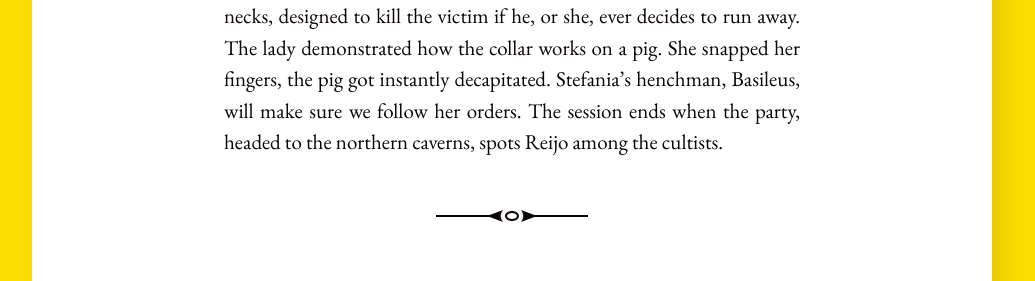
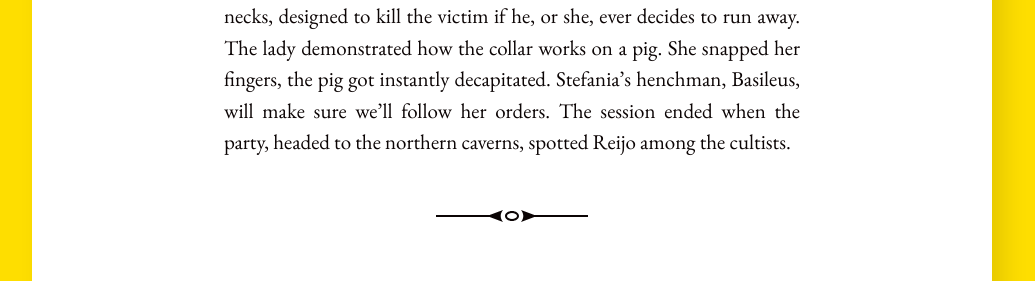
Before and after one commit to InexistentThirdChimera/InexistentThirdChimera.github.io, a Jekyll site: the page built from _posts/2023-03-07-player-report-3;-Slaves-To-Set-(from-lionbeak-campaign).md, in a window 1280 px wide. Shown: the part 2177-2458 px from the top of the page, without its empty margins (128-1163 px from the left). Built offline with Jekyll 4.4.1, drawn with Linux system fonts in a browser that asks for light colours; some of the changed text lies outside the part shown.

Commit message:
fixed a phrase, gramm

```diff
--- a/_posts/2023-03-07-player-report-3;-Slaves-To-Set-(from-lionbeak-campaign).md
+++ b/_posts/2023-03-07-player-report-3;-Slaves-To-Set-(from-lionbeak-campaign).md
@@ -51,7 +51,7 @@ Tabudai, Tarlandur, Hotage, May, Klibo and Elmo got miserably locked in a room s
 
 The bald slaver left, just to be replaced by a woman named Stefania. We’ve heard her name before, more precisely on the 8th of Patchwall 591CY, when Tabudai and Tarlandur (me) were enjoying the commodities of the Yellow Coat Inn in Gosterwick. Through chatters we have come to know that Stefania is somehow a relevant representative of the cult. Stefania hired the party, forcing us to work for her <a name="nf3"><sup>[[3]](#fn3)</sup><a>. In the days to come we'll explore and clear the northern tunnels infested with different creatures (wolf-bears and lizard, as mentioned by Stefania).
 
-We all agreed. Finally, a magical chain tattoo was painted on our necks, designed to kill the victim if he, or she, ever decides to run away. The lady demonstrated how the collar works on a pig. She snapped her fingers, the pig got instantly decapitated. Stefania’s henchman, Basileus, will make sure we follow her orders. The session ends when the party, headed to the northern caverns, spots Reijo among the cultists.
+We all agreed. Finally, a magical chain tattoo was painted on our necks, designed to kill the victim if he, or she, ever decides to run away. The lady demonstrated how the collar works on a pig. She snapped her fingers, the pig got instantly decapitated. Stefania’s henchman, Basileus, will make sure we'll follow her orders. The session ended when the party, headed to the northern caverns, spotted Reijo among the cultists.
 
 ---
 
```
